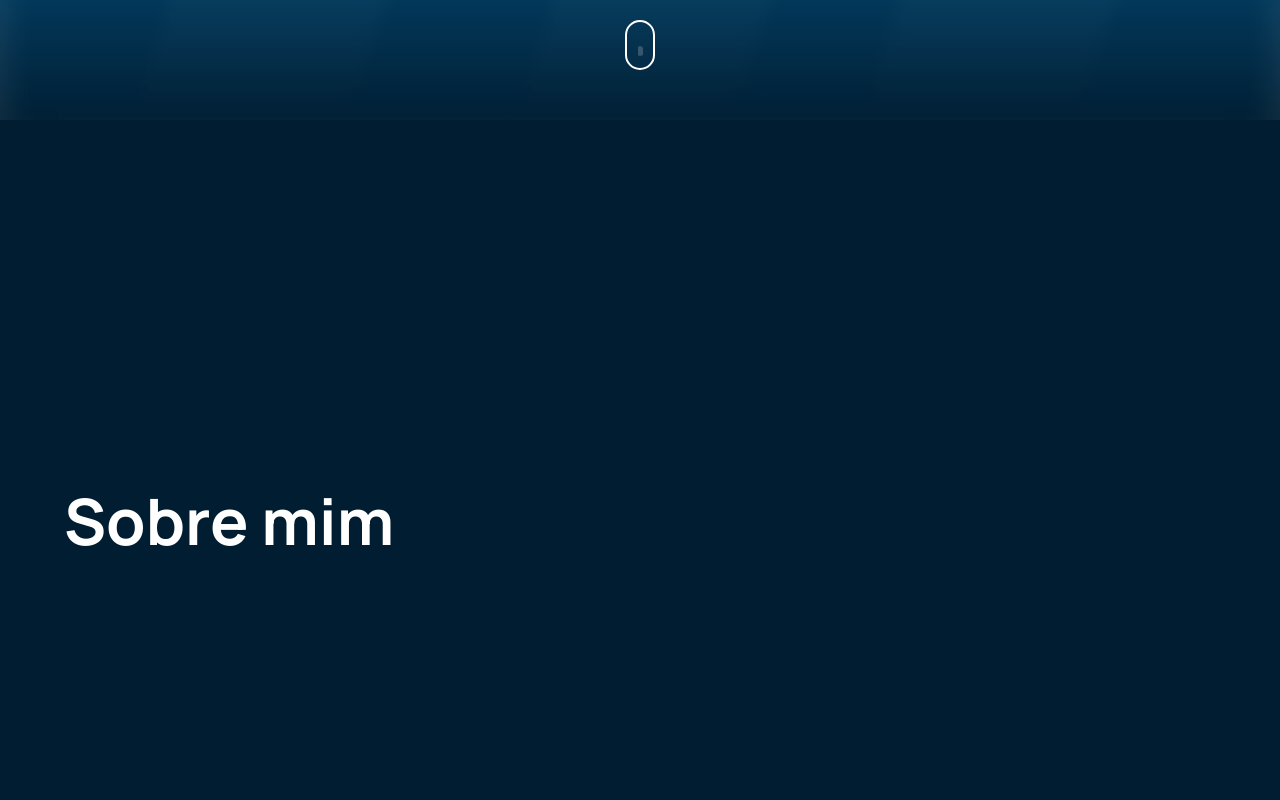
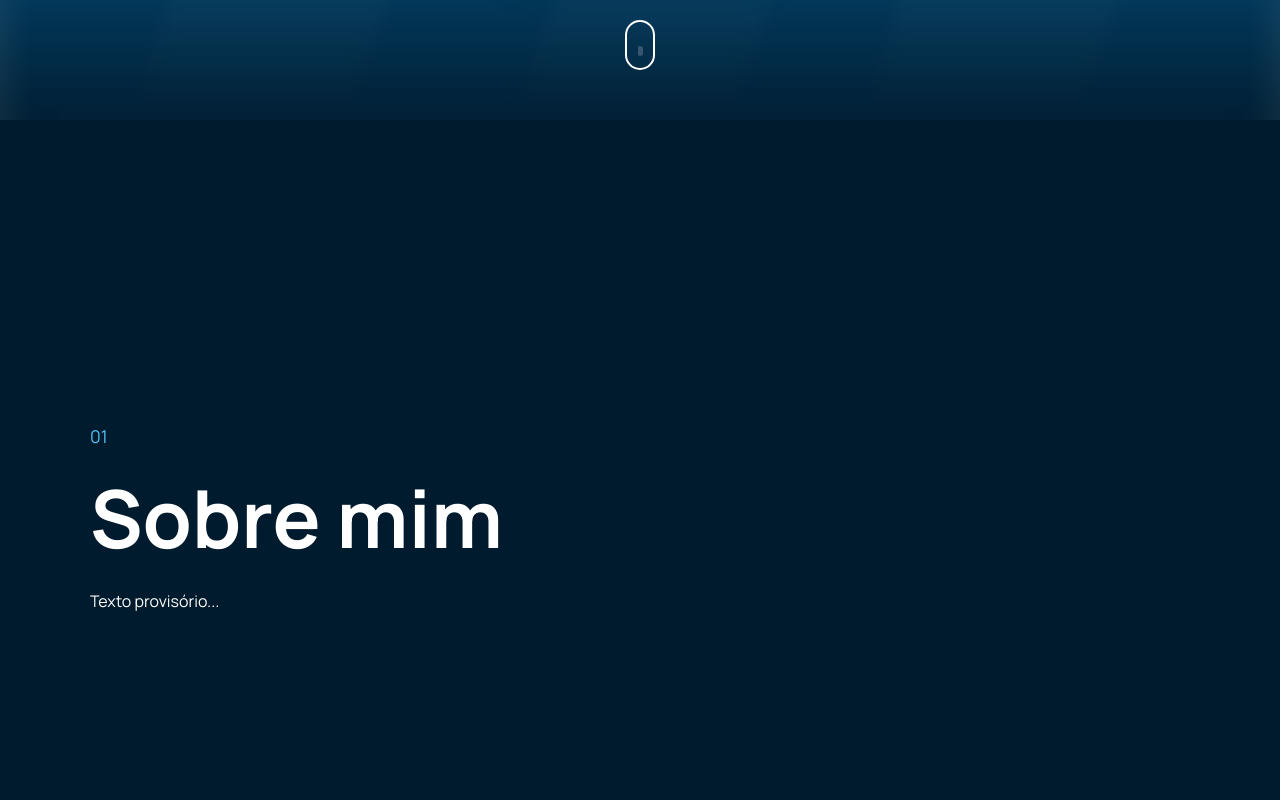
Before and after one commit to JohnnyBianco/ocean-portfolio, an Angular app: page / in a window 1280 px wide. Shown: the part 680-1480 px from the top of the page. Built offline with nearby package versions, Linux system fonts and the light colour scheme.

Commit message:
feat: create hero and about sections

```diff
--- a/src/app/features/about/about.component.css
+++ b/src/app/features/about/about.component.css
@@ -1,29 +1,45 @@
-.section{
+.section {
 
-    min-height:100vh;
+    min-height: 100vh;
 
-    display:flex;
+    display: flex;
 
-    justify-content:center;
+    align-items: center;
 
-    align-items:center;
-
-    background:#011d31;
+    justify-content: center;
 
 }
 
-.container{
+.container {
 
-    width:min(1200px,90%);
-
-    margin:auto;
+    width: min(1100px,90%);
 
 }
 
-h2{
+span {
 
-    font-size:4rem;
+    color: #4fc3f7;
 
-    color:white;
+    font-size: 1.1rem;
 
 }
+
+h2 {
+
+    color: white;
+
+    font-size: clamp(3rem,7vw,5rem);
+
+    margin: 15px 0;
+
+}
+
+p {
+
+    color: white;
+
+    max-width: 700px;
+
+    line-height: 1.8;
+
+}
--- a/src/app/features/about/about.component.html
+++ b/src/app/features/about/about.component.html
@@ -2,7 +2,15 @@
 
     <div class="container">
 
+        <span>01</span>
+
         <h2>Sobre mim</h2>
+
+        <p>
+
+            Texto provisório...
+
+        </p>
 
     </div>
 
--- a/src/app/features/hero/hero.component.css
+++ b/src/app/features/hero/hero.component.css
@@ -70,7 +70,7 @@ p{
 
     margin-top:2rem;
 
-    max-width:700px;
+    max-width:650px;
 
     line-height:1.8;
 
@@ -109,12 +109,18 @@ p{
     color:#003b5c;
 
     transition:.35s;
+    box-shadow:
+
+0 20px 40px rgba(0,0,0,.20);
 
 }
 
 .primary:hover{
 
     transform:translateY(-4px);
+    box-shadow:
+
+0 30px 50px rgba(0,0,0,.30);
 
 }
 
```
